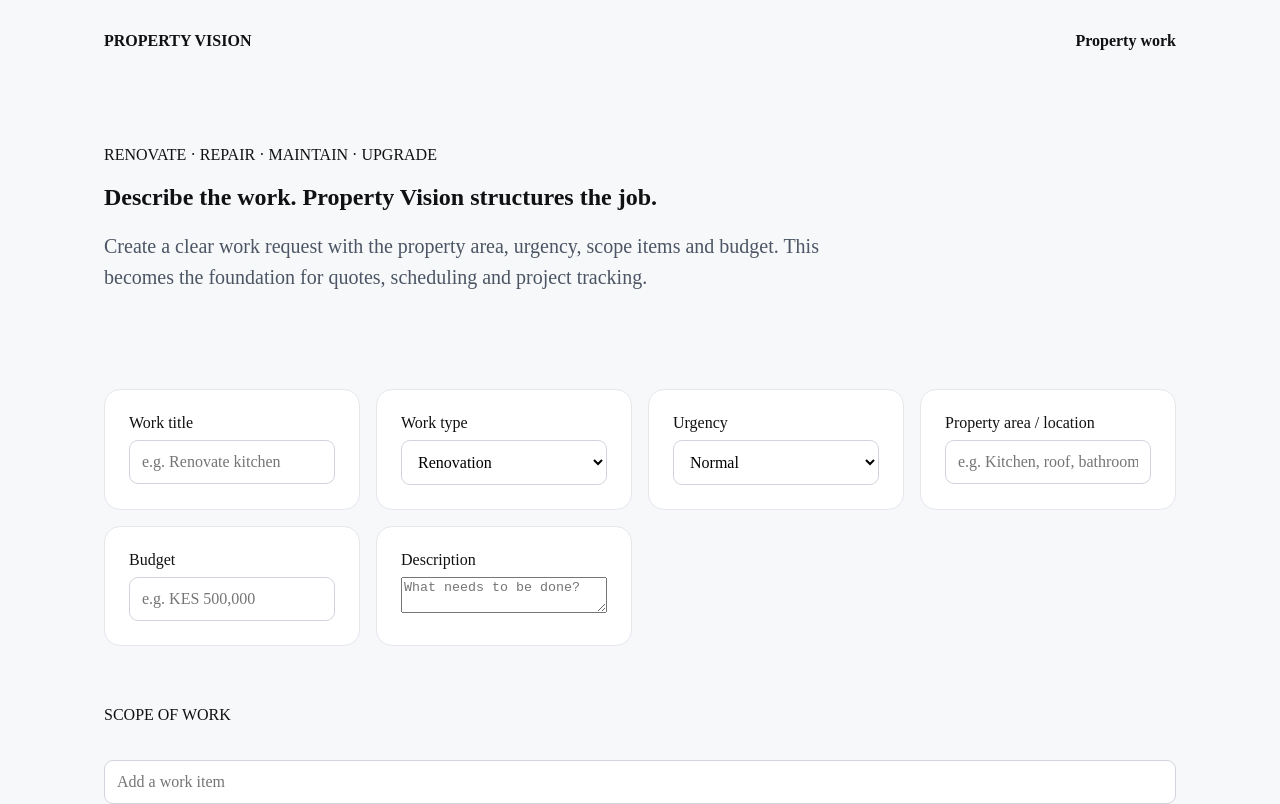
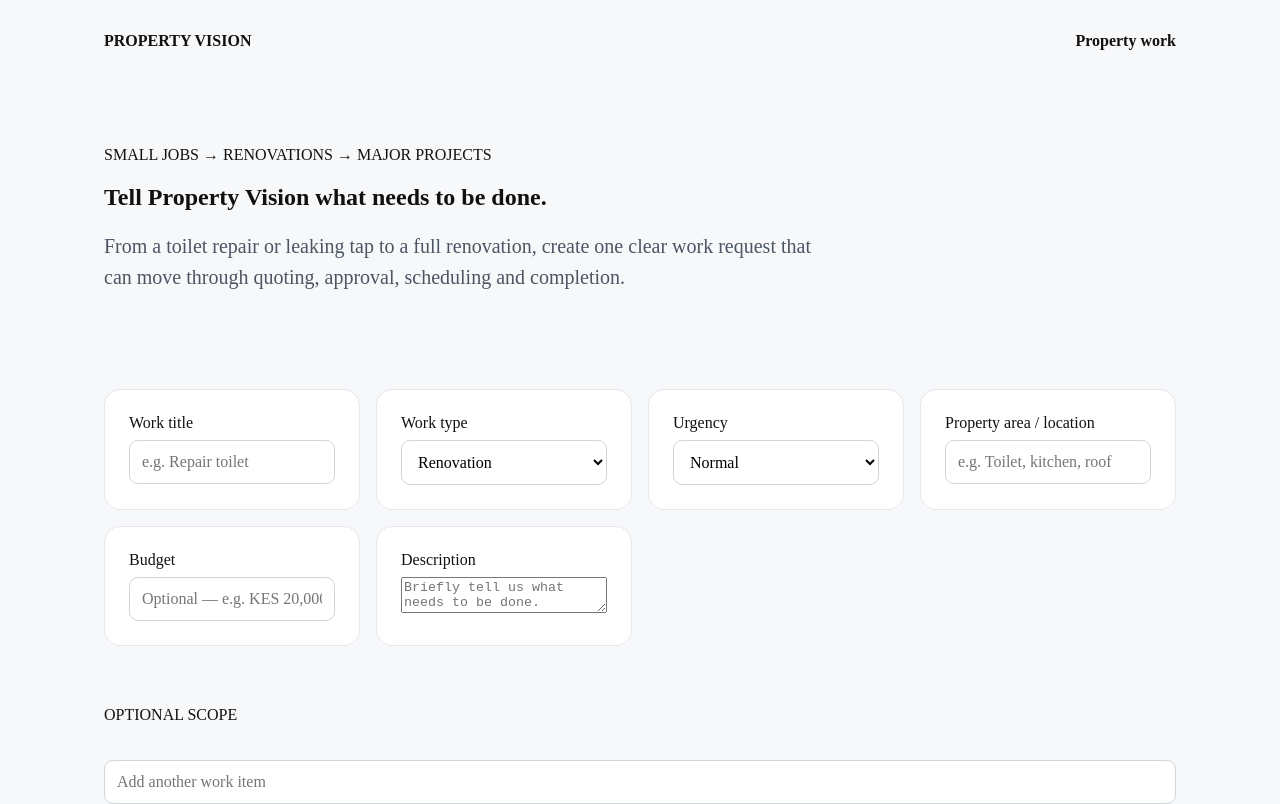
Before and after one commit to stpeter614-netizen/property-vision, a Next.js app: page /property/work in a window 1280 px wide. Shown: the top 804 px of the page. Built offline with nearby package versions, Linux system fonts and the light colour scheme.

Commit message:
Broaden property work intake for everyday jobs

```diff
--- a/app/property/work/page.tsx
+++ b/app/property/work/page.tsx
@@ -1,6 +1,6 @@
 'use client';
 
-import { useMemo, useState } from 'react';
+import { useEffect, useMemo, useState } from 'react';
 import { createClient } from '@supabase/supabase-js';
 
 function authClient() {
@@ -9,7 +9,7 @@ function authClient() {
   return url && key ? createClient(url, key, { auth: { persistSession: true, autoRefreshToken: true } }) : null;
 }
 
-const workTypes = ['Renovation','Repair','Maintenance','Upgrade','Inspection','Installation'];
+const workTypes = ['Renovation','Repair','Maintenance','Upgrade','Inspection','Installation','Plumbing','Electrical','Painting','Tiling','Roofing','Waterproofing','Carpentry','Bathroom / Toilet','Kitchen','Other'];
 const urgencies = ['Routine','Normal','Urgent','Emergency'];
 
 export default function PropertyWorkPage() {
@@ -25,7 +25,7 @@ export default function PropertyWorkPage() {
   const [message,setMessage]=useState('');
   const [propertyRecordId,setPropertyRecordId]=useState('');
 
-  useMemo(() => {
+  useEffect(() => {
     if (typeof window !== 'undefined') {
       setPropertyRecordId(new URLSearchParams(window.location.search).get('propertyRecordId') || '');
     }
@@ -74,19 +74,19 @@ export default function PropertyWorkPage() {
     <main className="shell">
       <nav className="nav"><a href="/">PROPERTY VISION</a><span>Property work</span></nav>
       <section className="hero">
-        <div><p className="eyebrow">RENOVATE · REPAIR · MAINTAIN · UPGRADE</p><h1>Describe the work. Property Vision structures the job.</h1><p className="lead">Create a clear work request with the property area, urgency, scope items and budget. This becomes the foundation for quotes, scheduling and project tracking.</p></div>
+        <div><p className="eyebrow">SMALL JOBS → RENOVATIONS → MAJOR PROJECTS</p><h1>Tell Property Vision what needs to be done.</h1><p className="lead">From a toilet repair or leaking tap to a full renovation, create one clear work request that can move through quoting, approval, scheduling and completion.</p></div>
       </section>
       <section className="grid">
-        <label className="card">Work title<input value={title} onChange={e=>setTitle(e.target.value)} placeholder="e.g. Renovate kitchen" /></label>
+        <label className="card">Work title<input value={title} onChange={e=>setTitle(e.target.value)} placeholder="e.g. Repair toilet" /></label>
         <label className="card">Work type<select value={type} onChange={e=>setType(e.target.value)}>{workTypes.map(x=><option key={x}>{x}</option>)}</select></label>
         <label className="card">Urgency<select value={urgency} onChange={e=>setUrgency(e.target.value)}>{urgencies.map(x=><option key={x}>{x}</option>)}</select></label>
-        <label className="card">Property area / location<input value={location} onChange={e=>setLocation(e.target.value)} placeholder="e.g. Kitchen, roof, bathroom" /></label>
-        <label className="card">Budget<input value={budget} onChange={e=>setBudget(e.target.value)} placeholder="e.g. KES 500,000" /></label>
-        <label className="card">Description<textarea value={description} onChange={e=>setDescription(e.target.value)} placeholder="What needs to be done?" /></label>
+        <label className="card">Property area / location<input value={location} onChange={e=>setLocation(e.target.value)} placeholder="e.g. Toilet, kitchen, roof" /></label>
+        <label className="card">Budget<input value={budget} onChange={e=>setBudget(e.target.value)} placeholder="Optional — e.g. KES 20,000" /></label>
+        <label className="card">Description<textarea value={description} onChange={e=>setDescription(e.target.value)} placeholder="Briefly tell us what needs to be done." /></label>
       </section>
       <section>
-        <p className="eyebrow">SCOPE OF WORK</p>
-        <div className="option"><input value={item} onChange={e=>setItem(e.target.value)} onKeyDown={e=>{if(e.key==='Enter') addItem()}} placeholder="Add a work item" /><button className="button" type="button" onClick={addItem}>Add</button></div>
+        <p className="eyebrow">OPTIONAL SCOPE</p>
+        <div className="option"><input value={item} onChange={e=>setItem(e.target.value)} onKeyDown={e=>{if(e.key==='Enter') addItem()}} placeholder="Add another work item" /><button className="button" type="button" onClick={addItem}>Add</button></div>
         <div className="grid">{items.map((x,i)=><div className="card" key={i}><strong>{i+1}. {x}</strong></div>)}</div>
       </section>
       <section>
```
